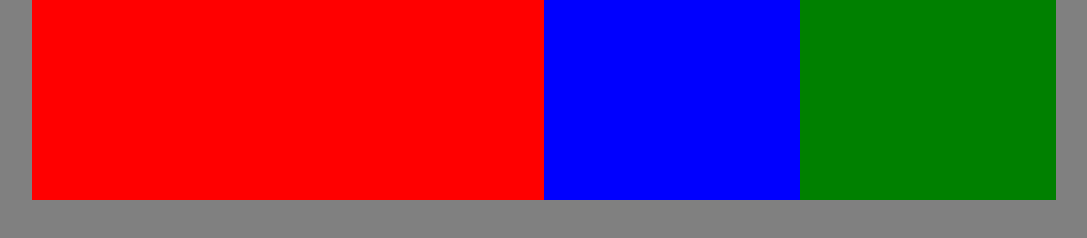
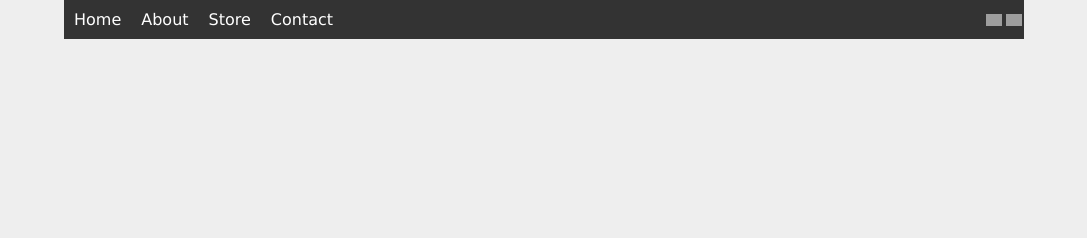
Before and after one commit to g1patil/front-end, a plain HTML site: page the-net-ninja/flex-box/index.html in a window 1280 px wide. Shown: the whole page, without its empty margins (96-1183 px from the left). Drawn offline with nearby package versions, Linux system fonts and the light colour scheme; grey boxes are pictures that could not be loaded.

Commit message:
nested menu with flex

```diff
--- a/the-net-ninja/flex-box/index.html
+++ b/the-net-ninja/flex-box/index.html
@@ -1,18 +1,25 @@
 <!DOCTYPE html>
 <html lang="en">
-<head>
-    <meta charset="UTF-8">
-    <link type="text/css" rel="stylesheet" href="styles.css">
-    <meta http-equiv="X-UA-Compatible" content="IE=edge">
-    <meta name="viewport" content="width=device-width, initial-scale=1.0">
-    <title>Document</title>
+  <head>
+    <title>The Net Ninja - CSS Flexbox</title>
+    <link rel="stylesheet" type="text/css" href="styles.css">
+    <script src="https://code.jquery.com/jquery-1.12.1.js"></script>
+  </head>
+  <body>
+    <div class="wrapper">
 
-</head>
-<body>
-    <div class="flex_container">
-        <div class="flex_item one"></div>
-        <div class="flex_item two"></div>
-        <div class="flex_item three"></div>
+      <nav>
+        <ul>
+          <li><a href="">Home</a></li>
+          <li><a href="">About</a></li>
+          <li><a href="">Store</a></li>
+          <li><a href="">Contact</a></li>
+        </ul>
+        <ul class="social">
+          <li><a href="" class="fb">Facebook</a></li>
+          <li><a href="" class="tw">Twitter</a></li>
+        </ul>
+      </nav>
     </div>
-</body>
+  </body>
 </html>
--- a/the-net-ninja/flex-box/styles.css
+++ b/the-net-ninja/flex-box/styles.css
@@ -1,35 +1,77 @@
-* {
+*{
+    font-family: verdana;
     margin: 0;
+  }
+
+  body{
+    background: #eee;
+    color: #333;
+  }
+
+  .wrapper{
+    width: 100%;
+    max-width: 960px;
+    margin: 0 auto;
+  }
+
+  /* menu base styles */
+
+  nav{
+    background: #333;
+  }
+
+  nav ul{
+    list-style-type: none;
     padding: 0;
-}
+  }
 
-body {
-    background:grey;
-}
-.flex_container {
+  nav a{
+    text-decoration: none;
+    text-align: center;
+    color: #fff;
+    display: block;
+    padding: 10px;
+  }
+
+  nav a:hover{
+    background-color: #555;
+  }
+
+  /* social menu base styles */
+
+  a.tw{
+    background: url(https://raw.githubusercontent.com/iamshaunjp/css-flexbox-playlist/master/example-3/img/tw.png) no-repeat center;
+    background-size: 80%;
+  }
+
+  a.fb{
+    background: url(https://raw.githubusercontent.com/iamshaunjp/css-flexbox-playlist/master/example-3/img/fb.png) no-repeat center;
+    background-size: 80%;
+  }
+
+  .social a {
+      text-indent: -10000px;
+  }
+  /* grid vs flex base styles */
+
+  /* flex styles */
+
+
+
+  @media screen and (min-width: 768px){
+
+  nav ul{
     display: flex;
-    background: white;
-    width: 80%;
-    margin: auto;
-    flex-wrap: wrap;
-}
-.flex_item {
-    min-width: 100px;
-    height: 200px;
-    display: block;
-}
+  }
 
-.one {
-    background:red;
-    flex-basis: 50%;
-}
+  nav li{
+    /* flex: 1 1 0; */
+  }
 
-.two {
-    background: blue;
-    flex-basis: 25%;
-}
+  nav{
+    display: flex;
+    justify-content: space-between;
+  }
 
-.three {
-    background: green;
-    flex-basis: 25%;
-}
+
+  } /* end media 768 */
```
